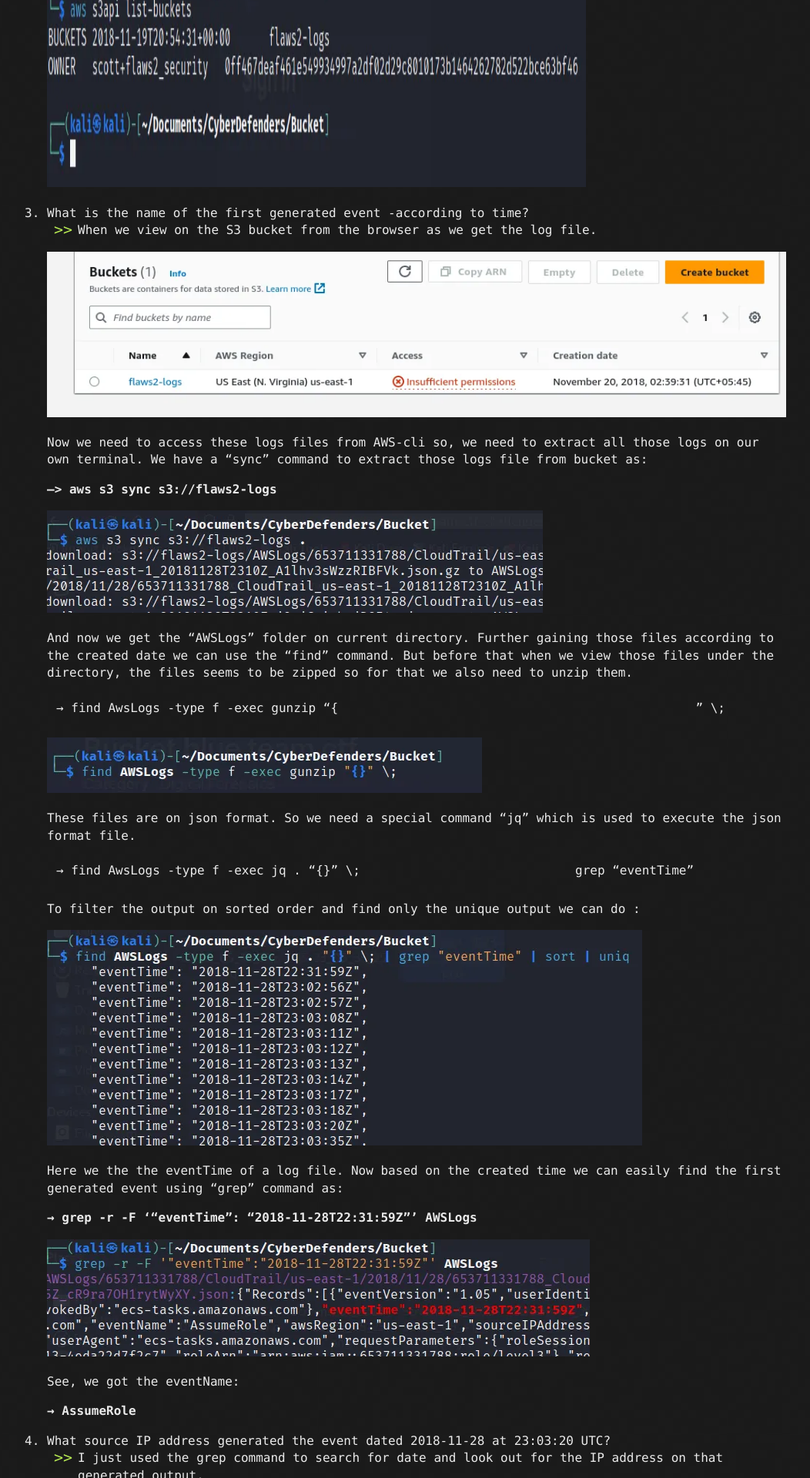
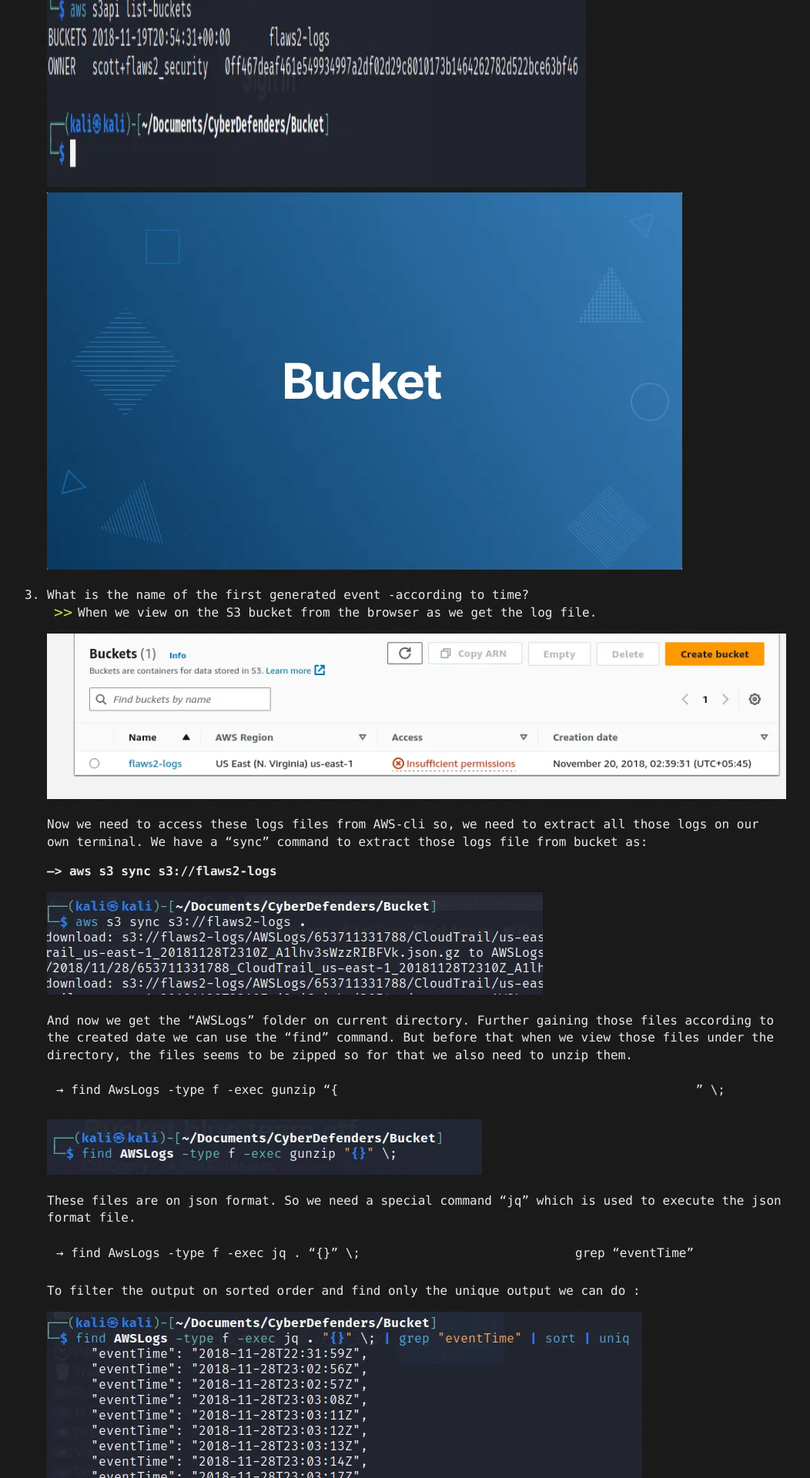
Before and after one commit to Te5ter13/portfolio, a Jekyll site: the page built from _posts/2023-05-26-Bucket-CyberDefenders.md, in a window 1280 px wide. Shown: the part 1861-3781 px from the top of the page at 77% size, without its empty margins (119-1171 px from the left). Built offline with Jekyll 4.4.1, drawn with Linux system fonts in a browser that asks for light colours.

Commit message:
Update Bucket image

```diff
--- a/_posts/2023-05-26-Bucket-CyberDefenders.md
+++ b/_posts/2023-05-26-Bucket-CyberDefenders.md
@@ -29,6 +29,7 @@
 
     ![image1](/assets/Bucket/bucket.png)
   <img alt="image1" src="/assets/Bucket/image1.png" width="700" height="467">
+  ![image1](assets/Bucket/bucket.png)
 
 
 
```
